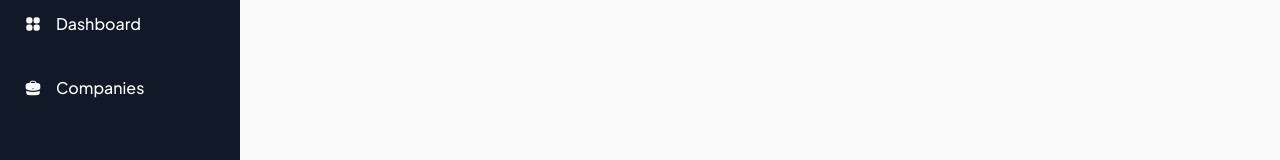
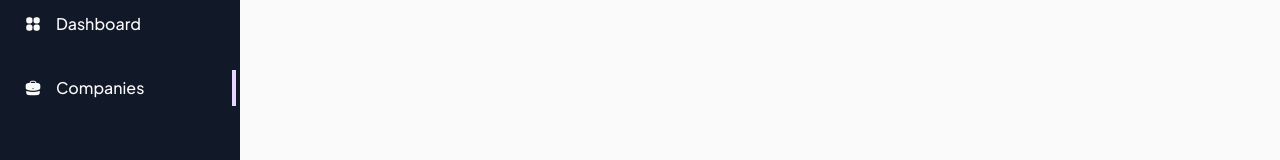
Before and after one commit to Terrad77/crm-next_js-project, a Next.js app: page /companies in a window 1280 px wide. Shown: the part 127-287 px from the top of the page. Built offline with nearby package versions, Linux system fonts and the light colour scheme.

Commit message:
NextJS routing via useRouter & add current route marker

```diff
--- a/src/app/components/sidebar-item.tsx
+++ b/src/app/components/sidebar-item.tsx
@@ -1,13 +1,18 @@
 import React from 'react';
 import Image from 'next/image';
-import Link from "next/link";
+import Link from 'next/link';
+import clsx from 'clsx';
+
 export interface SidebarItemProps {
+  current: boolean; // змінна для логіки відображення мітки поточної сторінки
   pathname: string;
   src: string;
   alt: string;
   children: React.ReactNode;
 }
+
 export default function SidebarItem({
+  current,
   pathname,
   src,
   alt,
@@ -15,8 +20,17 @@
 }: SidebarItemProps) {
   return (
     <li>
-            {/*заміна тега <a> на тег <link> дає змогу Next використовувати частковий рендерінг*/}
-            <Link href={pathname} className="flex items-center h-9 mx-1 gap-3.5">
+      {/* заміна тег <a> на тег <link> дає змогу Next використовувати частковий рендеринг */}
+      <Link
+        href={pathname}
+        className={clsx(
+          'flex items-center h-9 mx-1 gap-3.5',
+
+            // як що current == true, рендер елемента after - мітки поточної сторінки
+          current &&
+            'after:h-full after:ml-auto after:border-2 after:border-purple-200 rounded-sm',
+        )}
+      >
         <Image className="ml-5" width={18} height={18} src={src} alt={alt} />
         <span className="font-medium text-zinc-50">{children}</span>
       </Link>
--- a/src/app/components/sidebar.tsx
+++ b/src/app/components/sidebar.tsx
@@ -1,8 +1,22 @@
+'use client';
+
 import React from 'react';
 import Image from 'next/image';
 import SidebarItem from '@/app/components/sidebar-item';
+import {usePathname, useRouter} from "next/navigation";
+
 export interface SidebarProps {}
+
 export default function Sidebar({}: SidebarProps) {
+
+    const router = useRouter(); // для роутингу button-exit
+    const pathname = usePathname(); // для визначення поточного маршруту
+    // ф-ція зміни маршруту з хуком
+    const handleExitClick= ()=> {
+        router.push('/'); // додає новий запис у стек history browser
+        // router.replace('/'); // замінює поточний роут
+    };
+
     return (
         <aside className="fixed top-0 left-0 z-40 w-60 h-screen">
             <div className="flex flex-col h-full overflow-y-auto bg-gray-900">
@@ -15,6 +29,7 @@
                 />
                 <ul className="space-y-7">
                     <SidebarItem
+                        current={pathname === '/dashboard'}
                         pathname="/dashboard"
                         src="/icons/squares.svg"
                         alt="dashboard icon"
@@ -22,6 +37,7 @@
                         Dashboard
                     </SidebarItem>
                     <SidebarItem
+                        current={pathname === '/companies'}
                         pathname="/companies"
                         src="/icons/briefcase.svg"
                         alt="companies icon"
@@ -29,7 +45,7 @@
                         Companies
                     </SidebarItem>
                 </ul>
-                <button className="flex items-center gap-2 p-6 mt-auto mx-auto">
+                <button className="flex items-center gap-2 p-6 mt-auto mx-auto" onClick={handleExitClick}>
                     <Image
                         width={18}
                         height={18}
```
Lines whose indentation alone changed are shown as unchanged.
